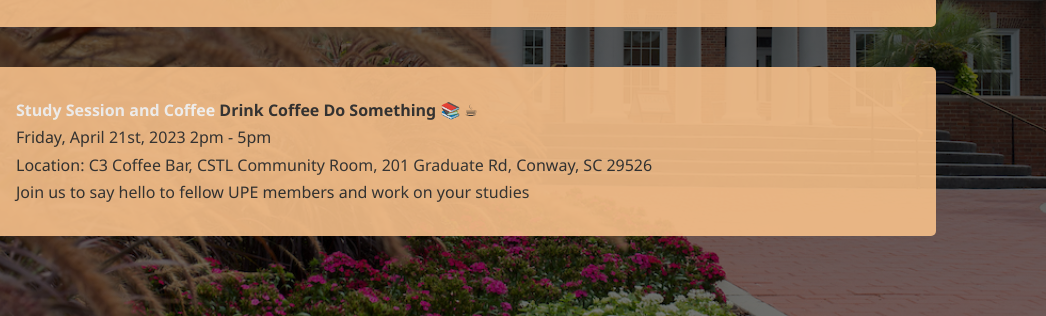
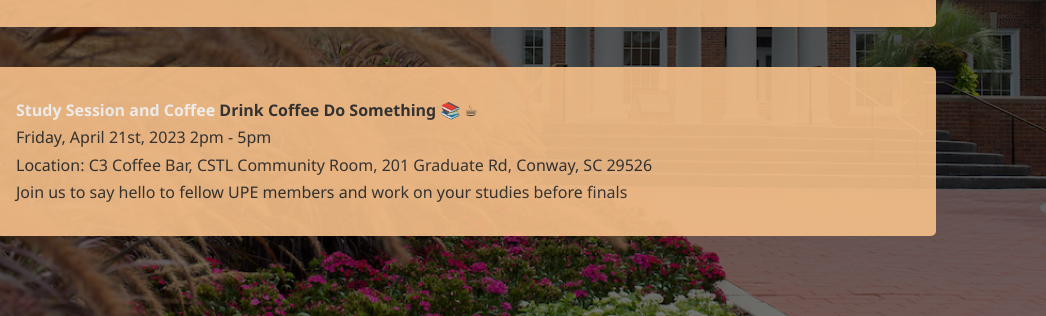
Before and after one commit to c-grigsby/upsilon-pi-epsilon, a plain HTML site: page frontend/events.html in a window 1280 px wide. Shown: the part 484-800 px from the top of the page, 234-1280 px from the left. Drawn offline with Linux system fonts and the light colour scheme; some packages are replaced by stand-ins of ours.

Commit message:
feat(events): update msg

```diff
--- a/frontend/events.html
+++ b/frontend/events.html
@@ -88,7 +88,7 @@
             Location: C3 Coffee Bar, CSTL Community Room, 201 Graduate Rd,
             Conway, SC 29526
             <br />
-            Join us to say hello to fellow UPE members and work on your studies
+            Join us to say hello to fellow UPE members and work on your studies before finals
           </p>
         </div>
       </div>
```
